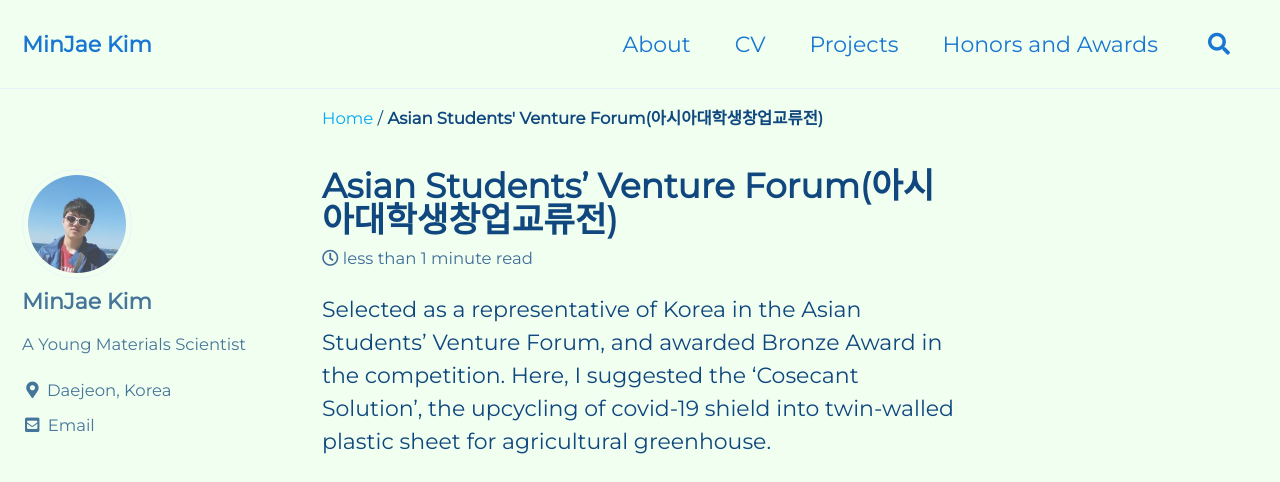
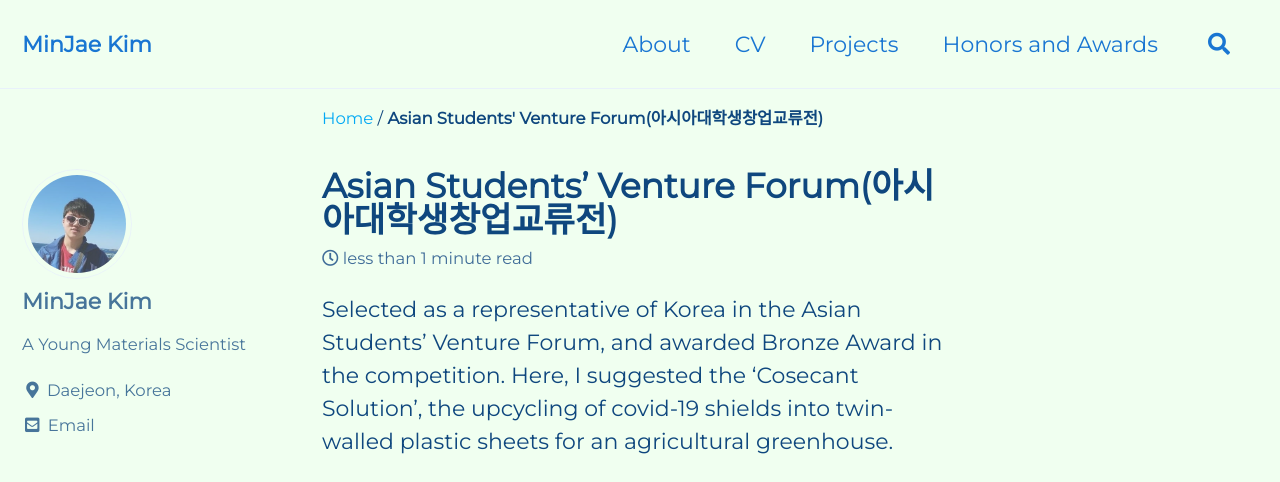
Before and after one commit to mj3259/mj3259.github.io, a Jekyll site: the page built from _posts/2022-03-01-asvf.md, in a window 1280 px wide and 900 px high, cut to the strip 0-482 px from the top of the window. Built offline with Jekyll 4.4.1, drawn with Linux system fonts in a browser that asks for light colours; cached includes are drawn as plain includes.

Commit message:
Update 2022-03-01-asvf.md

```diff
--- a/_posts/2022-03-01-asvf.md
+++ b/_posts/2022-03-01-asvf.md
@@ -7,7 +7,7 @@ header:
 ---
 
 
-Selected as a representative of Korea in the Asian Students' Venture Forum, and awarded Bronze Award in the competition. Here, I suggested the 'Cosecant Solution', the upcycling of covid-19 shield into twin-walled plastic sheet for agricultural greenhouse.
+Selected as a representative of Korea in the Asian Students' Venture Forum, and awarded Bronze Award in the competition. Here, I suggested the 'Cosecant Solution', the upcycling of covid-19 shields into twin-walled plastic sheets for an agricultural greenhouse.
 
 <iframe width="560" height="315" src="https://www.youtube.com/embed/5_yr-od8wO4?controls=0" title="YouTube video player" frameborder="0" allow="accelerometer; autoplay; clipboard-write; encrypted-media; gyroscope; picture-in-picture" allowfullscreen></iframe>
 
```
